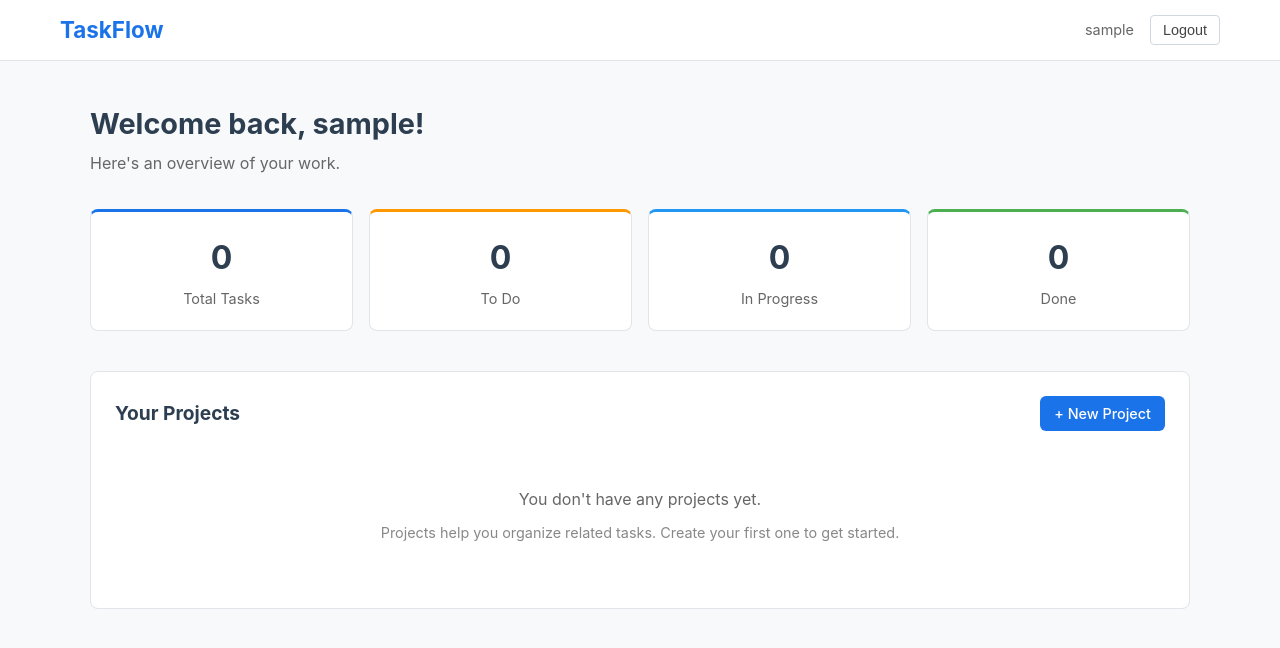
After one commit to zuhaib31/taskflow, a Flask app: page /dashboard in a window 1280 px wide. The commit adds this page. Shown: the top 648 px of the page. Run offline with Flask 3, Linux system fonts and the light colour scheme; the visitor is signed in with stand-in values (Sample User, id 1).

Commit message:
Add protected dashboard route with task stats and projects placeholder

```diff
--- a/app/routes/main.py
+++ b/app/routes/main.py
@@ -1,12 +1,16 @@
 """
-Main blueprint - public routes that don't require authentication.
+Main blueprint - public routes and the user dashboard.
 
-Includes:
-- Health check endpoint (for Docker/Jenkins/monitoring)
-- Home/landing page
+Routes:
+- GET /         : Public landing page
+- GET /health   : Health check endpoint (Docker/Jenkins/monitoring)
+- GET /dashboard: User dashboard (login required)
 """
 
-from flask import Blueprint, jsonify, render_template
+from flask import Blueprint, jsonify, render_template, session
+
+from app.models.user import User
+from app.utils.decorators import login_required
 
 bp = Blueprint("main", __name__)
 
@@ -28,5 +32,41 @@ def health():
 
 @bp.route("/")
 def index():
-    """Landing page - publicly accessible."""
+    """
+    Landing page - publicly accessible.
+
+    If a user is already logged in, redirect them to their dashboard.
+    """
+    if session.get("user_id"):
+        from flask import redirect, url_for
+        return redirect(url_for("main.dashboard"))
     return render_template("index.html")
+
+
+@bp.route("/dashboard")
+@login_required
+def dashboard():
+    """
+    User's main dashboard - requires authentication.
+
+    Shows an overview of the user's projects and tasks.
+    Project/task data will be populated in Phase 4 and Phase 5.
+    """
+    # Fetch the current user's details for display
+    user = User.find_by_id(session["user_id"])
+
+    # Placeholders - these will be implemented in upcoming phases
+    projects = []  # Phase 4 will populate this
+    task_stats = {
+        "total": 0,
+        "todo": 0,
+        "in_progress": 0,
+        "done": 0,
+    }
+
+    return render_template(
+        "dashboard.html",
+        user=user,
+        projects=projects,
+        task_stats=task_stats,
+    )
--- a/app/static/css/style.css
+++ b/app/static/css/style.css
@@ -250,3 +250,122 @@ body {
 .btn-secondary:hover {
     background: #f0f7ff;
 }
+
+/* Dashboard */
+.dashboard {
+    max-width: 1100px;
+    margin: 0 auto;
+}
+
+.dashboard-header {
+    margin-bottom: 32px;
+}
+
+.dashboard-header h1 {
+    font-size: 1.8rem;
+    margin-bottom: 4px;
+}
+
+.dashboard-subtitle {
+    color: #666;
+}
+
+/* Stats grid */
+.stats-grid {
+    display: grid;
+    grid-template-columns: repeat(auto-fit, minmax(200px, 1fr));
+    gap: 16px;
+    margin-bottom: 40px;
+}
+
+.stat-card {
+    background: white;
+    border: 1px solid #e1e4e8;
+    border-radius: 8px;
+    padding: 20px;
+    text-align: center;
+    border-top: 3px solid #1a73e8;
+}
+
+.stat-card.stat-todo { border-top-color: #ff9800; }
+.stat-card.stat-progress { border-top-color: #2196f3; }
+.stat-card.stat-done { border-top-color: #4caf50; }
+
+.stat-value {
+    font-size: 2rem;
+    font-weight: 700;
+    color: #2c3e50;
+}
+
+.stat-label {
+    font-size: 0.9rem;
+    color: #666;
+    margin-top: 4px;
+}
+
+/* Dashboard sections */
+.dashboard-section {
+    background: white;
+    border: 1px solid #e1e4e8;
+    border-radius: 8px;
+    padding: 24px;
+    margin-bottom: 24px;
+}
+
+.section-header {
+    display: flex;
+    justify-content: space-between;
+    align-items: center;
+    margin-bottom: 16px;
+}
+
+.section-header h2 {
+    font-size: 1.2rem;
+}
+
+.btn-small {
+    padding: 6px 14px;
+    font-size: 0.9rem;
+    width: auto;
+}
+
+/* Projects grid */
+.projects-grid {
+    display: grid;
+    grid-template-columns: repeat(auto-fill, minmax(280px, 1fr));
+    gap: 16px;
+}
+
+.project-card {
+    border: 1px solid #e1e4e8;
+    border-radius: 6px;
+    padding: 16px;
+    transition: box-shadow 0.15s;
+}
+
+.project-card:hover {
+    box-shadow: 0 2px 8px rgba(0, 0, 0, 0.08);
+}
+
+.project-card h3 {
+    font-size: 1rem;
+    margin-bottom: 6px;
+}
+
+.project-card p {
+    color: #666;
+    font-size: 0.9rem;
+}
+
+/* Empty state */
+.empty-state {
+    text-align: center;
+    padding: 40px 20px;
+    color: #666;
+}
+
+.empty-state-hint {
+    font-size: 0.9rem;
+    color: #888;
+    margin-top: 8px;
+}
--- /dev/null
+++ b/app/templates/dashboard.html
@@ -0,0 +1,56 @@
+{% extends "base.html" %}
+
+{% block title %}Dashboard - TaskFlow{% endblock %}
+
+{% block content %}
+<div class="dashboard">
+    <div class="dashboard-header">
+        <h1>Welcome back, {{ user.username }}!</h1>
+        <p class="dashboard-subtitle">Here's an overview of your work.</p>
+    </div>
+
+    <!-- Task statistics -->
+    <div class="stats-grid">
+        <div class="stat-card">
+            <div class="stat-value">{{ task_stats.total }}</div>
+            <div class="stat-label">Total Tasks</div>
+        </div>
+        <div class="stat-card stat-todo">
+            <div class="stat-value">{{ task_stats.todo }}</div>
+            <div class="stat-label">To Do</div>
+        </div>
+        <div class="stat-card stat-progress">
+            <div class="stat-value">{{ task_stats.in_progress }}</div>
+            <div class="stat-label">In Progress</div>
+        </div>
+        <div class="stat-card stat-done">
+            <div class="stat-value">{{ task_stats.done }}</div>
+            <div class="stat-label">Done</div>
+        </div>
+    </div>
+
+    <!-- Projects section -->
+    <section class="dashboard-section">
+        <div class="section-header">
+            <h2>Your Projects</h2>
+            <a href="#" class="btn btn-primary btn-small">+ New Project</a>
+        </div>
+
+        {% if projects %}
+            <div class="projects-grid">
+                {% for project in projects %}
+                    <div class="project-card">
+                        <h3>{{ project.name }}</h3>
+                        <p>{{ project.description or "No description" }}</p>
+                    </div>
+                {% endfor %}
+            </div>
+        {% else %}
+            <div class="empty-state">
+                <p>You don't have any projects yet.</p>
+                <p class="empty-state-hint">Projects help you organize related tasks. Create your first one to get started.</p>
+            </div>
+        {% endif %}
+    </section>
+</div>
+{% endblock %}
```
